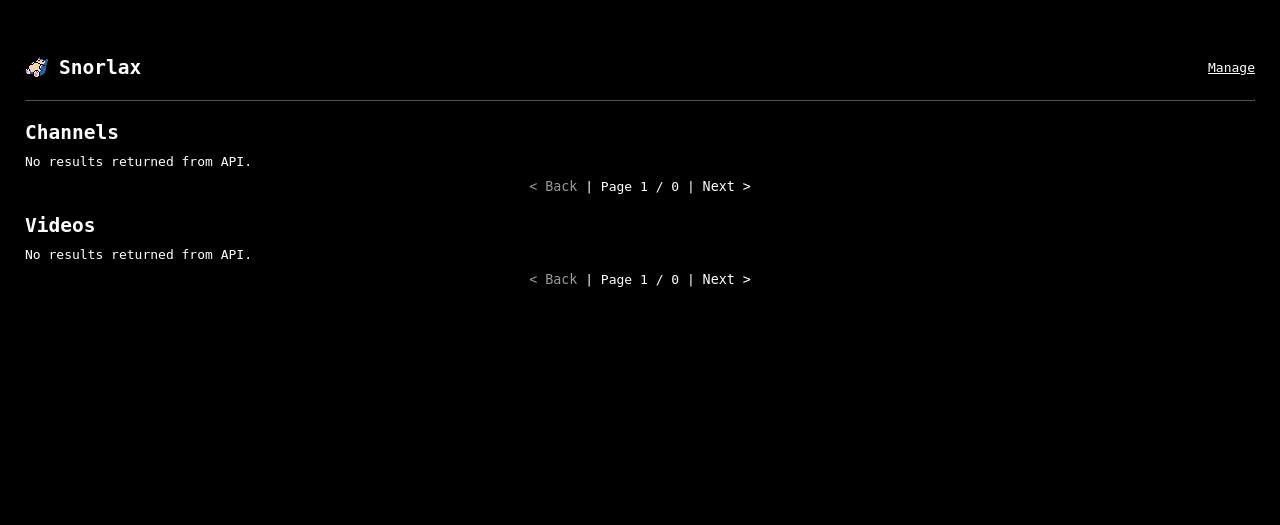
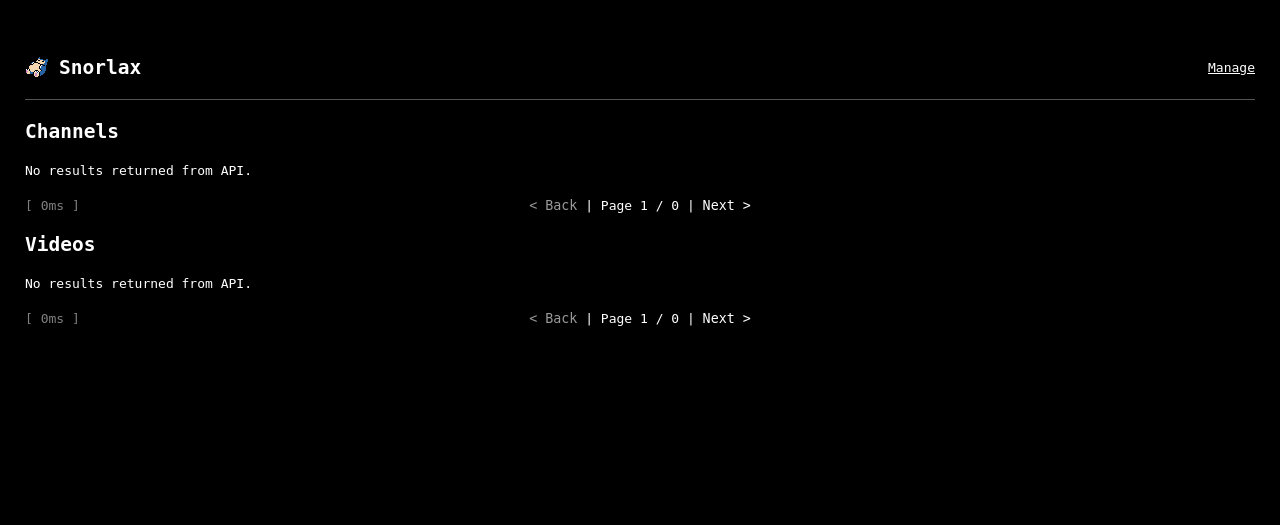
Before and after one commit to iiPythonx/snorlax, a FastAPI app: page / in a window 1280 px wide. Shown: the top 525 px of the page. Run offline with FastAPI, Linux system fonts and the light colour scheme; data that the repository does not hold is empty; parts of the project's set-up code (start-up, migrations or seed data) failed here and were passed over.

Commit message:
load time indicator, move search js, improve border styling

```diff
--- a/pyproject.toml
+++ b/pyproject.toml
@@ -4,7 +4,7 @@ build-backend = "uv_build"
 
 [project]
 name = "snorlax"
-version = "0.17.1"
+version = "0.17.2"
 description = "Local-first video downloading and hosting"
 readme = "README.md"
 license = "GPL-3.0-or-later"
--- a/snorlax/static/css/global.css
+++ b/snorlax/static/css/global.css
@@ -19,11 +19,36 @@ main {
     display: flex;
     flex-direction: column;
 }
-hr {
-    border-color: #535353;
-}
 pre {
     text-wrap: wrap;
+}
+
+/* Pagination */
+.paginator {
+    width: 100%;
+    justify-content: center;
+    margin-top: 10px;
+    position: relative;
+
+    .api-time {
+        position: absolute;
+        left: 0px;
+        height: 100%;
+        opacity: .5;
+    }
+}
+
+/* Input styling (Search) */
+hr {
+    border: none;
+    border-bottom: 1px solid #535353;
+}
+
+input {
+    background: none;
+    outline: none;
+    padding: 5px;
+    border: 1px solid #535353;
 }
 
 /* Link styling */
--- a/snorlax/static/js/pagination.js
+++ b/snorlax/static/js/pagination.js
@@ -59,11 +59,15 @@ import { humanizeTime } from "./lib/humanize.js";
         }
 
         // Handle interface
-        const indicator = list.querySelector("& > article span");
+        const load_time = list.querySelector(".api-time")
+        const indicator = list.querySelector(".current-page");
         const btn_back = list.querySelector(".btn-back"), btn_next = list.querySelector(".btn-next");
 
         async function update() {
+            const start = Date.now();
             await load();
+
+            load_time.innerText = `[ ${(Date.now() - start)}ms ]`;
             indicator.innerText = `| Page ${page} / ${total} |`;
 
             btn_back.disabled = page === 1;
--- a/snorlax/templates/macros/paginate.jinja2
+++ b/snorlax/templates/macros/paginate.jinja2
@@ -7,10 +7,11 @@
         data-api-limit = "{{ limit or 8 }}"
     >
         <div class = "flex item-list"></div>
-        <article class = "flex" style = "width: 100%; justify-content: center;">
+        <article class = "flex paginator">
+            <span class = "api-time"></span>
             <div>
                 <button class = "btn-back">&lt; Back</button>
-                <span>Page 1 / 1</span>
+                <span class = "current-page">Page 1 / 1</span>
                 <button class = "btn-next">Next &gt;</button>
             </div>
         </article>
--- a/snorlax/templates/pages/home.jinja2
+++ b/snorlax/templates/pages/home.jinja2
@@ -3,12 +3,10 @@
 
 {% block content %}
     {% include "macros/header.jinja2" %}
-    <section class = "flex column">
-        <h2>Channels</h2>
-        {{ paginate("channels", type = "channel", limit = 16) }}
-    </section>
-    <section class = "flex column">
-        <h2>Videos</h2>
-        {{ paginate("videos", type = "video") }}
-    </section>
+
+    <h2>Channels</h2>
+    {{ paginate("channels", type = "channel", limit = 16) }}
+
+    <h2>Videos</h2>
+    {{ paginate("videos", type = "video") }}
 {% endblock %}
```
Also changed, not shown: snorlax/static/js/search.js (added, +9 -0 lines), snorlax/templates/pages/search.jinja2 (+3 -21 lines), 1 other file.
